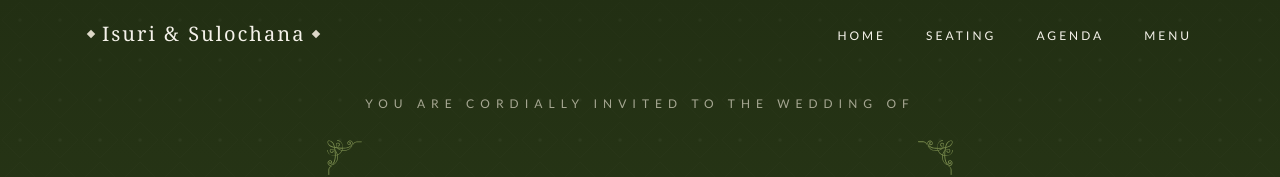
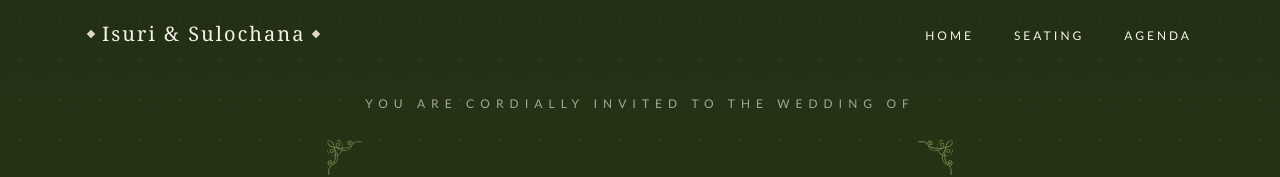
Before and after one commit to sulochanawp/isuri-and-sulochana, a React (Vite) app: page / in a window 1280 px wide. Shown: the top 177 px of the page. Built offline with nearby package versions, Linux system fonts and the light colour scheme; a web font is replaced by a local one.

Commit message:
Hide menu section and nav link
Co-Authored-By: Claude Opus 5.5 <noreply@anthropic.com>

```diff
--- a/src/App.jsx
+++ b/src/App.jsx
@@ -4,7 +4,6 @@ import Navbar from './components/Navbar'
 import Hero from './components/Hero'
 import SeatingSection, { SeatingPage } from './components/SeatingSection'
 import AgendaSection from './components/AgendaSection'
-import MenuSection from './components/MenuSection'
 import Footer from './components/Footer'
 import { ThankYouPage } from './components/ThankYouSection'
 import { PhotoUploadPage } from './components/PhotoUploadSection'
@@ -39,7 +38,7 @@ function MainSite() {
       <Hero />
       <SeatingSection />
       <AgendaSection />
-      <MenuSection />
+      {/* Menu hidden for now — re-add <MenuSection /> here (and the nav link) to show it again */}
       <Footer />
 
       {/* Floating scroll-to-top button — visible only after hero */}
--- a/src/components/Navbar.jsx
+++ b/src/components/Navbar.jsx
@@ -5,7 +5,6 @@ const LINKS = [
   { label: 'Home',   href: '#' },
   { label: 'Seating', href: `${import.meta.env.BASE_URL}?view=seating`, newTab: true },
   { label: 'Agenda', href: '#agenda' },
-  { label: 'Menu',   href: '#menu' },
 ]
 
 export default function Navbar() {
```
